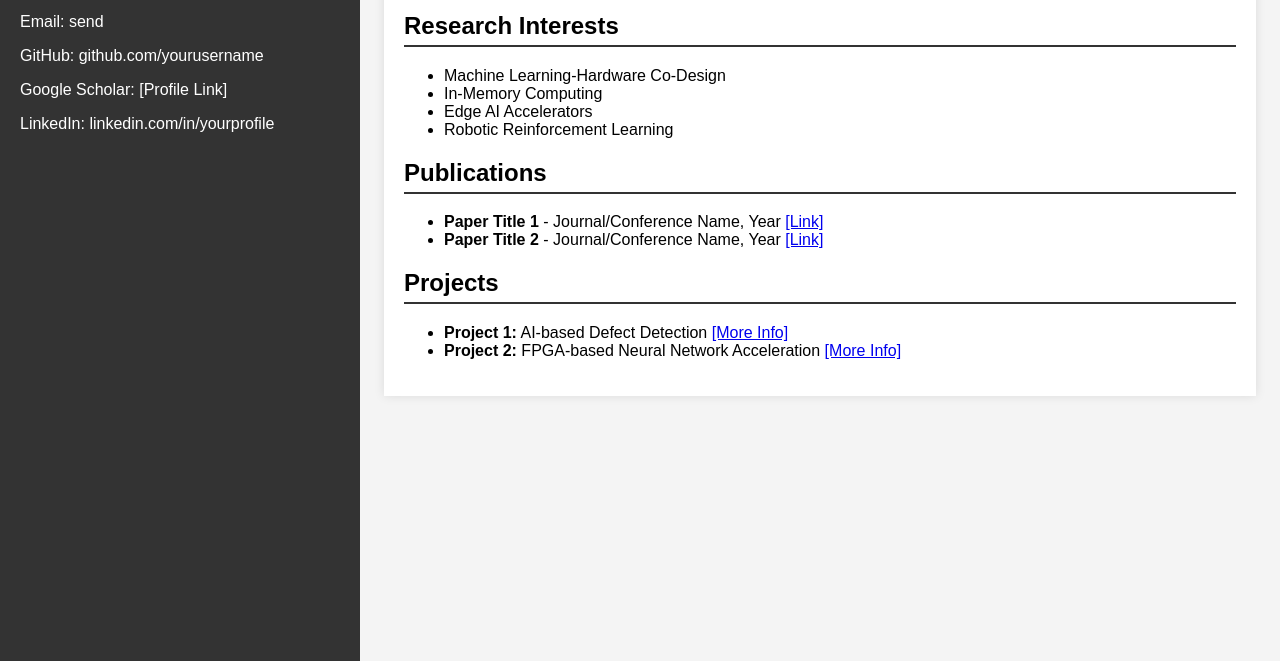
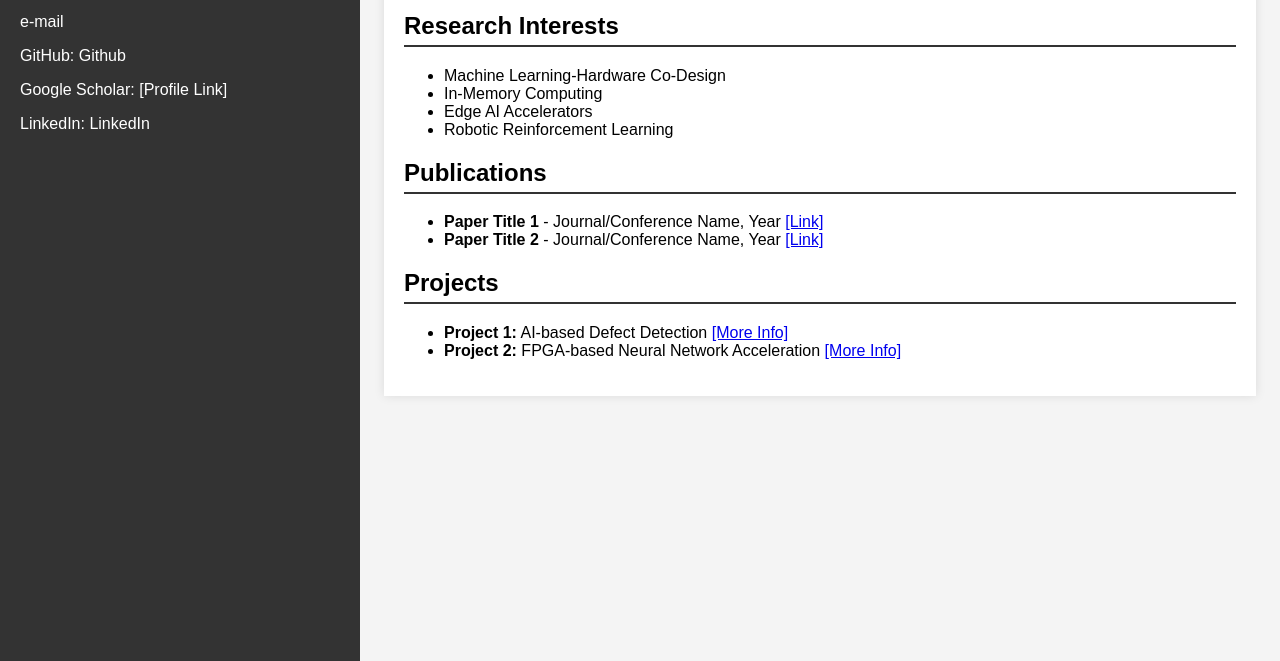
Before and after one commit to hanleizhang92/hanleizhang92.github.io, a plain HTML site: page index.html in a window 1280 px wide. Shown: the part 139-800 px from the top of the page. Drawn offline with Linux system fonts and the light colour scheme.

Commit message:
Update index.html

```diff
--- a/index.html
+++ b/index.html
@@ -44,10 +44,10 @@
     <div class="sidebar">
         <h1>Hanlei Zhang, PhD</h1>
         <p>Researcher | Computer Science | AI & Machine Learning</p>
-        <p>Email: <a href="mailto:hzhang92@binghamton.edu">send</a></p>
-        <p>GitHub: <a href="https://github.com/yourusername" target="_blank">github.com/yourusername</a></p>
+        <p><a href="mailto:hzhang92@binghamton.edu">e-mail</a></p>
+        <p>GitHub: <a href="https://hanleizhang92.github.io/" target="_blank">Github</a></p>
         <p>Google Scholar: <a href="#">[Profile Link]</a></p>
-        <p>LinkedIn: <a href="https://linkedin.com/in/yourprofile" target="_blank">linkedin.com/in/yourprofile</a></p>
+        <p>LinkedIn: <a href="https://linkedin.com/in/yourprofile" target="_blank">LinkedIn</a></p>
     </div>
 
     <div class="content">
```
